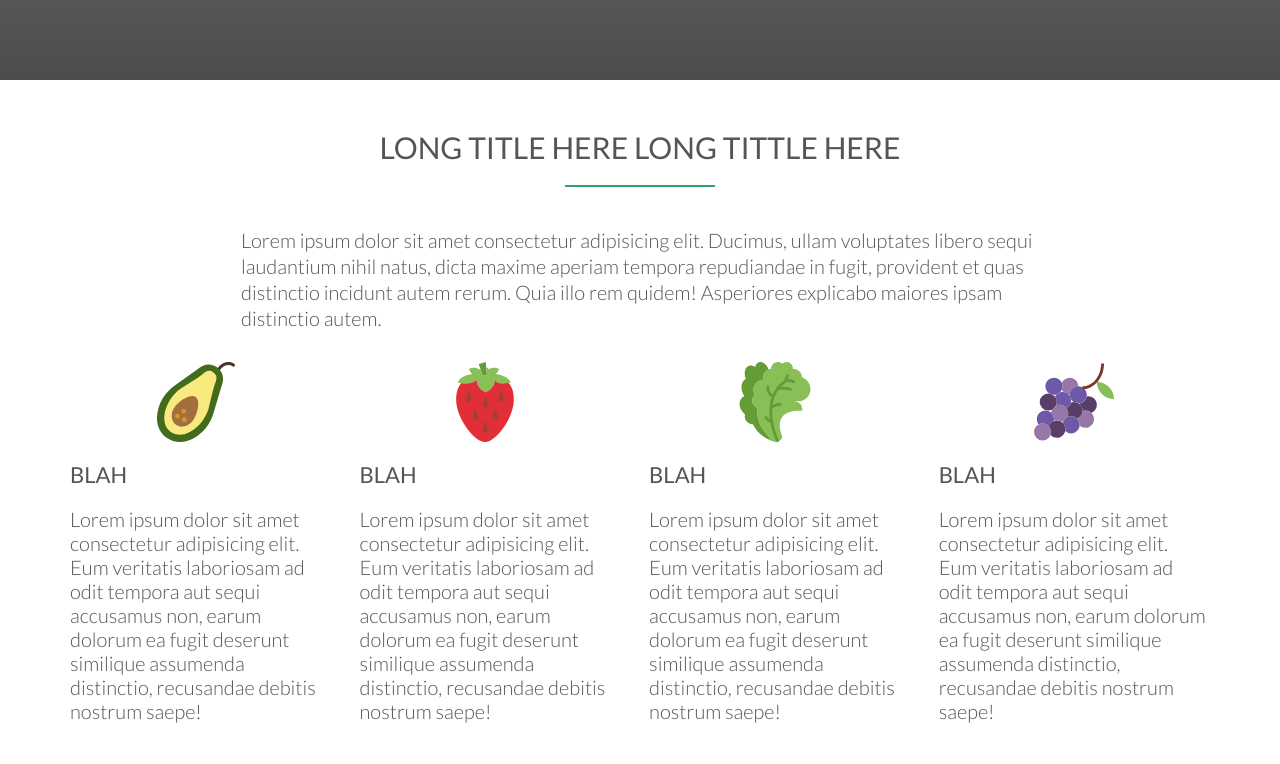
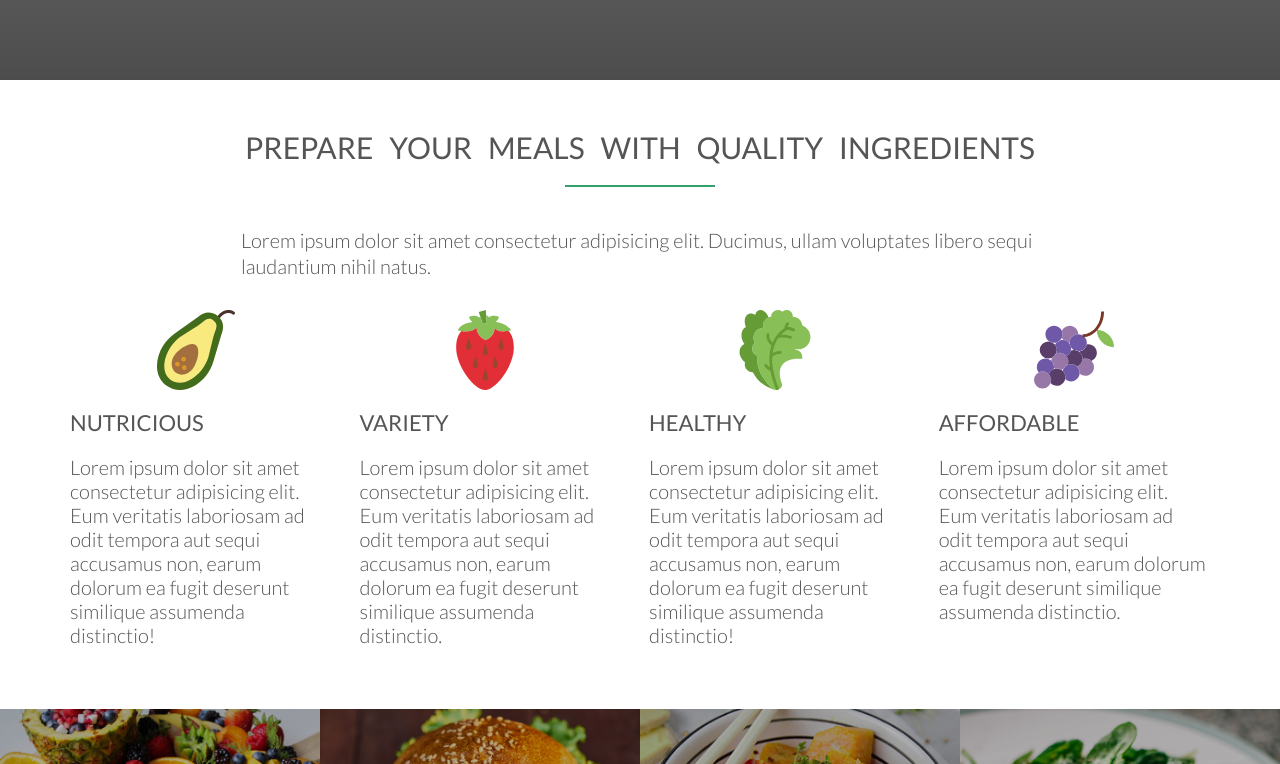
Before and after one commit to yolypham/Organic-Pantry, a plain HTML site: page index.html in a window 1280 px wide. Shown: the part 720-1484 px from the top of the page. Drawn offline with Linux system fonts and the light colour scheme.

Commit message:
update content

```diff
--- a/index.html
+++ b/index.html
@@ -44,42 +44,37 @@
 
     <section class="section-features">
         <div class="row">
-            <h2>long title here long tittle here</h2>
+            <h2>Prepare your meals with quality ingredients</h2>
             <p class="general-paragraph">Lorem ipsum dolor sit amet consectetur adipisicing elit. Ducimus, ullam voluptates
-                libero sequi laudantium nihil natus, dicta maxime aperiam tempora repudiandae in fugit, provident et quas
-                distinctio incidunt autem rerum. Quia illo rem quidem! Asperiores explicabo maiores ipsam distinctio autem.</p>
+                libero sequi laudantium nihil natus.</p>
         </div>
         <div class="row">
             <div class="col span-1-of-4 box-paragraph">
                 <img class="img-icon" src="/resources/img/avocado.svg" alt="" />
-                <h3>blah</h3>
+                <h3>Nutricious</h3>
                 <p>Lorem ipsum dolor sit amet consectetur adipisicing elit. Eum veritatis laboriosam ad odit tempora aut
-                    sequi accusamus non, earum dolorum ea fugit deserunt similique assumenda distinctio, recusandae debitis
-                    nostrum saepe!</p>
+                    sequi accusamus non, earum dolorum ea fugit deserunt similique assumenda distinctio!</p>
             </div>
 
             <div class="col span-1-of-4 box-paragraph">
                 <img class="img-icon" src="/resources/img/strawberry.svg" alt="" />
-                <h3>blah</h3>
+                <h3>Variety</h3>
                 <p>Lorem ipsum dolor sit amet consectetur adipisicing elit. Eum veritatis laboriosam ad odit tempora aut
-                    sequi accusamus non, earum dolorum ea fugit deserunt similique assumenda distinctio, recusandae debitis
-                    nostrum saepe!</p>
+                    sequi accusamus non, earum dolorum ea fugit deserunt similique assumenda distinctio.</p>
             </div>
 
             <div class="col span-1-of-4 box-paragraph">
                 <img class="img-icon" src="/resources/img/salad.svg" alt="" />
-                <h3>blah</h3>
+                <h3>Healthy</h3>
                 <p>Lorem ipsum dolor sit amet consectetur adipisicing elit. Eum veritatis laboriosam ad odit tempora aut
-                    sequi accusamus non, earum dolorum ea fugit deserunt similique assumenda distinctio, recusandae debitis
-                    nostrum saepe!</p>
+                    sequi accusamus non, earum dolorum ea fugit deserunt similique assumenda distinctio!</p>
             </div>
 
             <div class="col span-1-of-4 box-paragraph">
                 <img class="img-icon" src="/resources/img/grapes.svg" alt="" />
-                <h3>blah</h3>
+                <h3>Affordable</h3>
                 <p>Lorem ipsum dolor sit amet consectetur adipisicing elit. Eum veritatis laboriosam ad odit tempora aut
-                    sequi accusamus non, earum dolorum ea fugit deserunt similique assumenda distinctio, recusandae debitis
-                    nostrum saepe!</p>
+                    sequi accusamus non, earum dolorum ea fugit deserunt similique assumenda distinctio.</p>
             </div>
         </div>
     </section>
--- a/resources/css/style.css
+++ b/resources/css/style.css
@@ -77,6 +77,7 @@ h2,
 h3 {
   text-transform: uppercase;
   font-weight: bolder;
+  word-spacing: 10px;
 }
 
 h1 {
```
